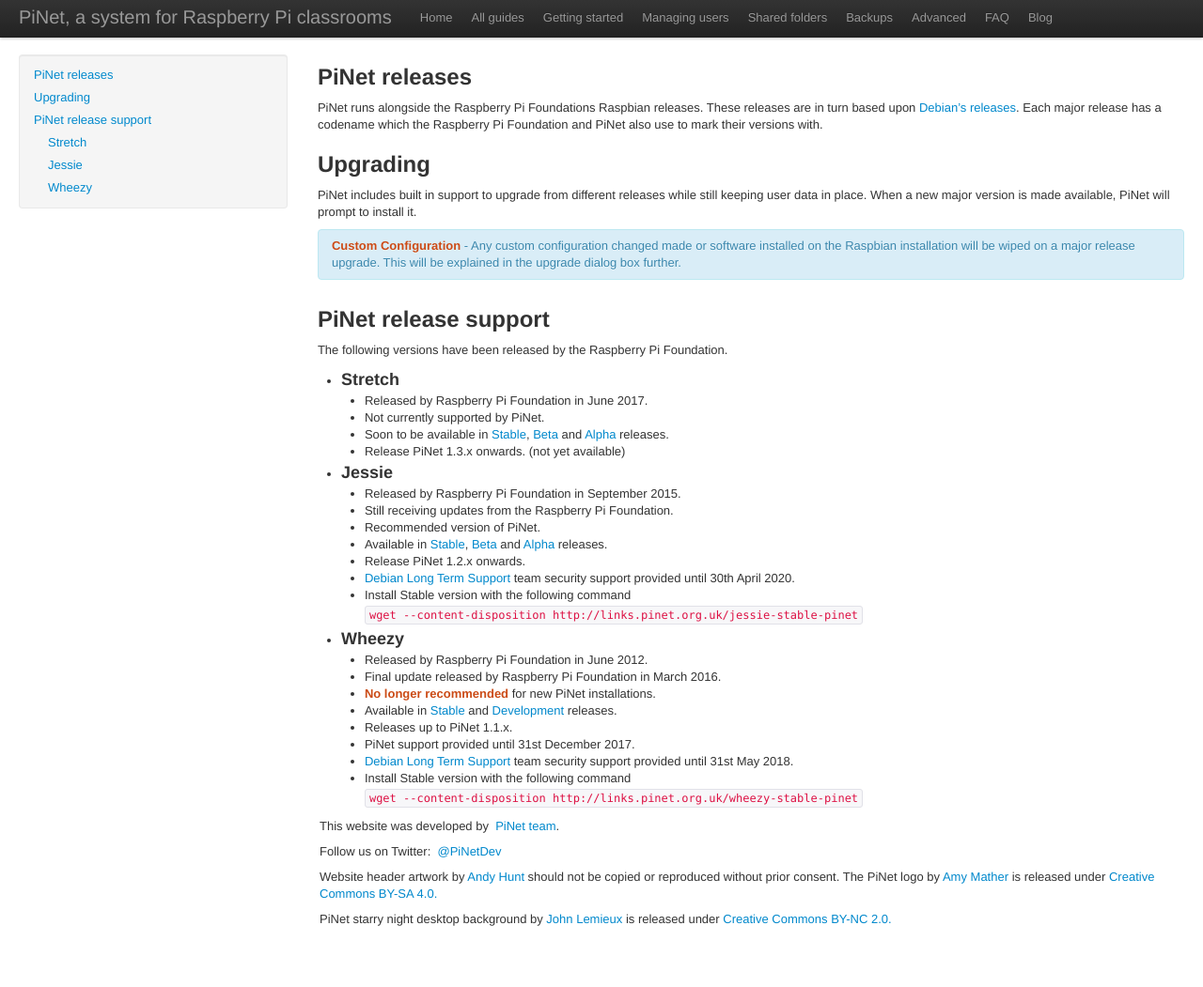
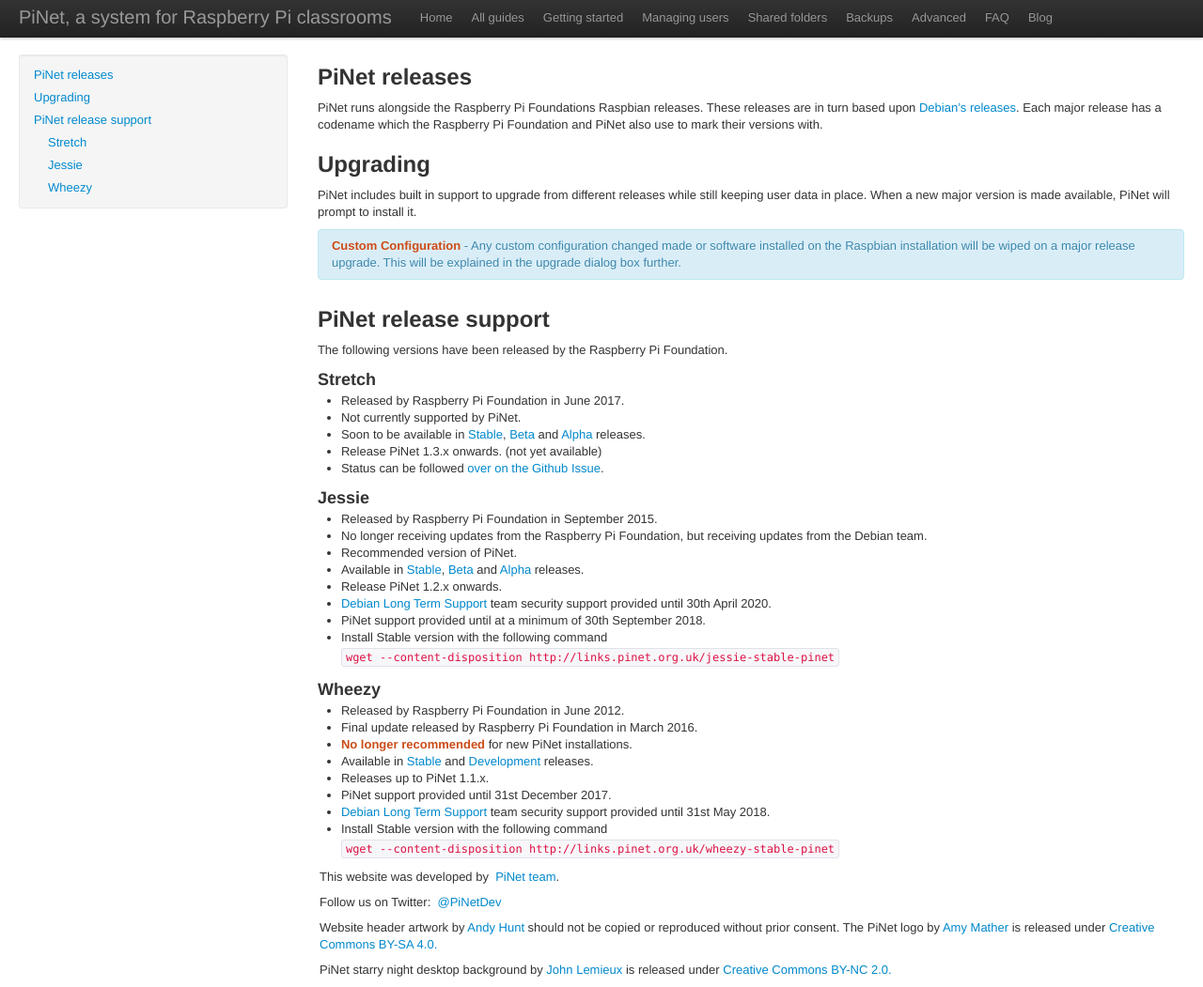
Before and after one commit to PiNet/PiNet.github.io, a Jekyll site: the page built from articles/installation/versions.md, in a window 1280 px wide. Shown: the whole page at 94% size. Built offline with Jekyll 4.4.1, drawn with Linux system fonts in a browser that asks for light colours; some web fonts are replaced; before the commit the page ends 997 px from its top, so only the background shows below that.

````diff
--- a/articles/installation/versions.md
+++ b/articles/installation/versions.md
@@ -16,23 +16,25 @@ PiNet includes built in support to upgrade from different releases while still k
 
 ## PiNet release support
 The following versions have been released by the Raspberry Pi Foundation.
-- ### Stretch
+### Stretch
   - Released by Raspberry Pi Foundation in June 2017.
   - Not currently supported by PiNet.
   - Soon to be available in [Stable](https://github.com/PiNet/PiNet/tree/stretch-stable), [Beta](https://github.com/PiNet/PiNet/tree/stretch-beta) and [Alpha](https://github.com/PiNet/PiNet/tree/stretch-alpha) releases.
   - Release PiNet 1.3.x onwards. (not yet available)
+  - Status can be followed [over on the Github Issue](https://github.com/PiNet/PiNet/issues/142).
 
-- ### Jessie
+### Jessie
   - Released by Raspberry Pi Foundation in September 2015.
-  - Still receiving updates from the Raspberry Pi Foundation.
+  - No longer receiving updates from the Raspberry Pi Foundation, but receiving updates from the Debian team.
   - Recommended version of PiNet.
   - Available in [Stable](https://github.com/PiNet/PiNet/tree/jessie-stable), [Beta](https://github.com/PiNet/PiNet/tree/jessie-beta) and [Alpha](https://github.com/PiNet/PiNet/tree/jessie-alpha) releases.
   - Release PiNet 1.2.x onwards.
   - [Debian Long Term Support](https://www.debian.org/News/2016/20160425) team security support provided until 30th April 2020.
+  - PiNet support provided until at a minimum of 30th September 2018.
   - Install Stable version with the following command
   ```wget --content-disposition http://links.pinet.org.uk/jessie-stable-pinet```
 
-- ### Wheezy
+### Wheezy
   - Released by Raspberry Pi Foundation in June 2012.
   - Final update released by Raspberry Pi Foundation in March 2016.
   - **No longer recommended** for new PiNet installations.
````
Also changed, not shown: articles/guides.md (+1 -1 lines).
